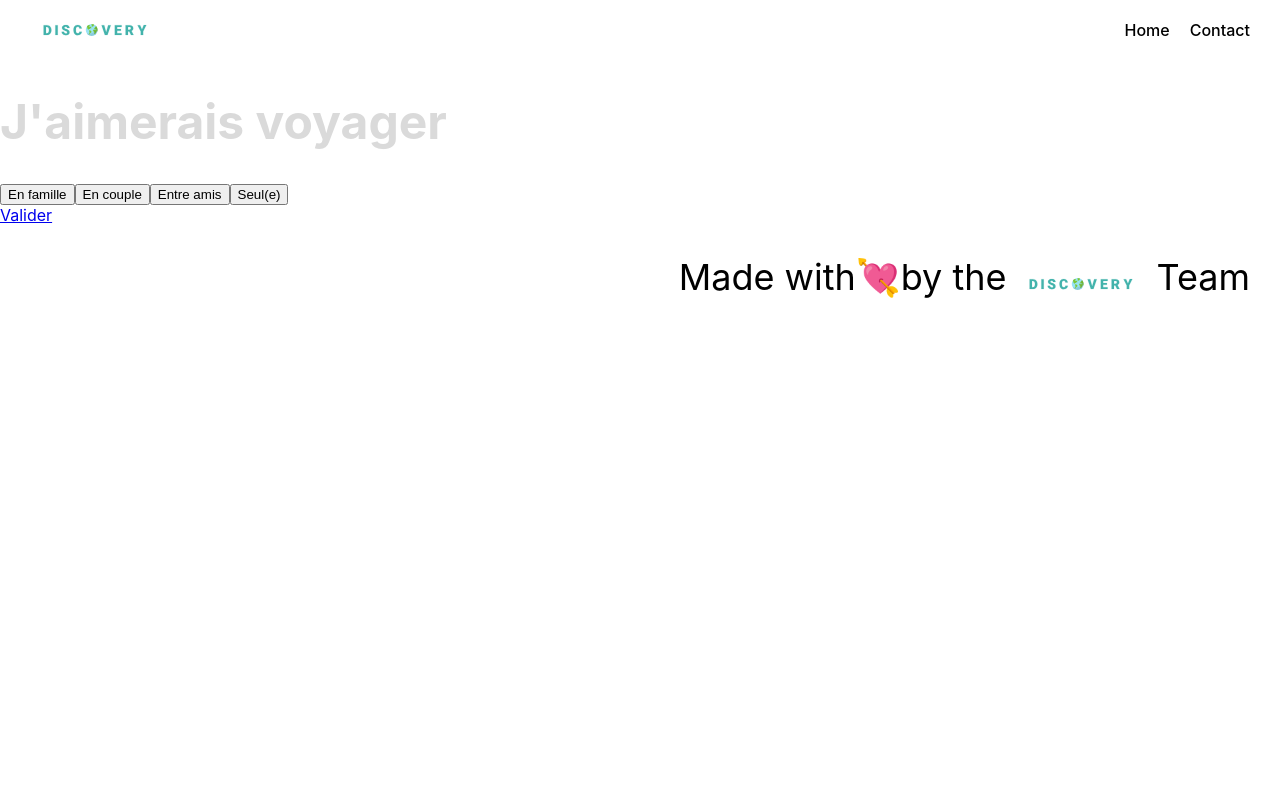
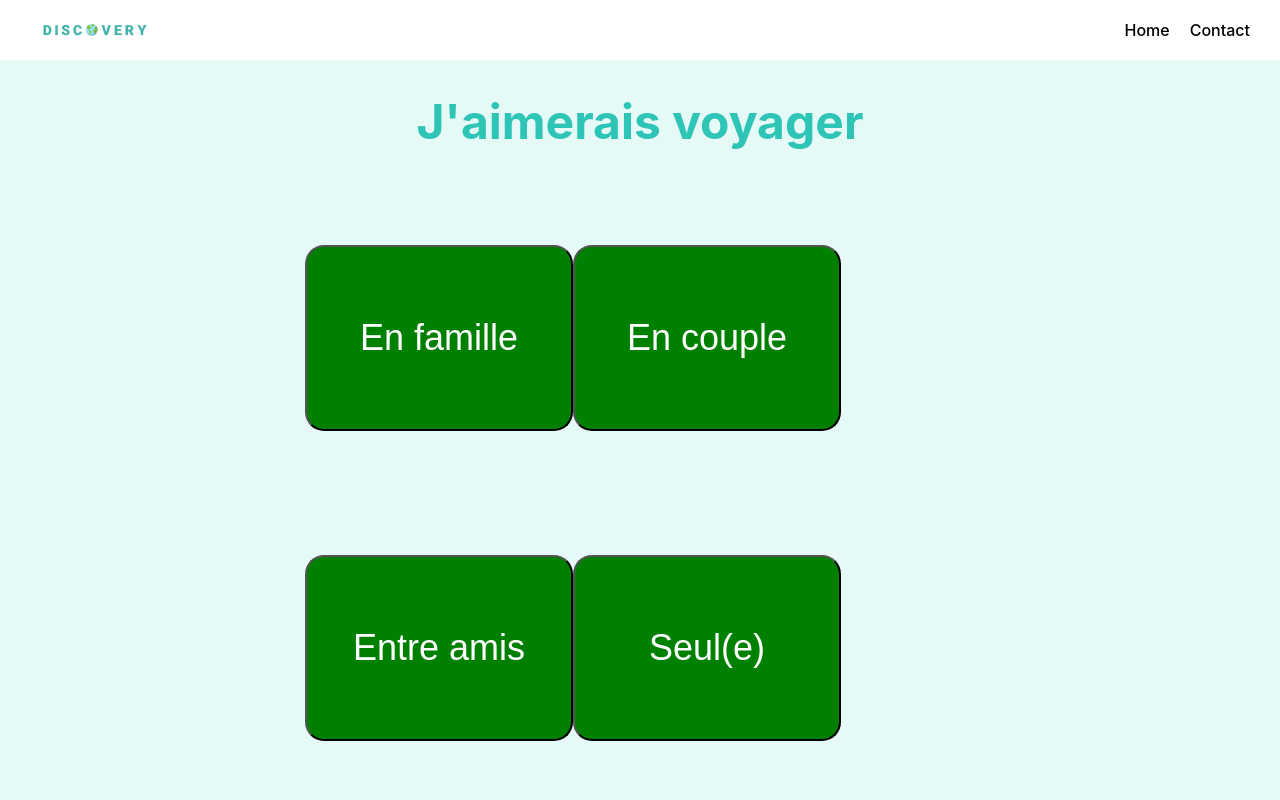
Before and after one commit to gobelinmalin/bordeaux_mars_20_p2_discovery, a React (Create React App) app: page /quiz/0 in a window 1280 px wide. Shown: the top 800 px of the page. Built offline with nearby package versions, Linux system fonts and the light colour scheme.

Commit message:
premiere mise en forme css

```diff
--- a/src/components/Quiz.js
+++ b/src/components/Quiz.js
@@ -1,5 +1,7 @@
 import React, { Component } from "react";
 import { Link } from 'react-router-dom';
+
+import "../style/css/Quiz.css";
 
 const listOfQuiz = [
   {
@@ -35,10 +37,10 @@ class Quiz extends Component {
             <h1>{quiz.title}</h1>
             <div className="Quiz_responses">
               {quiz.responses.map((response, index) =>
-                <button onClick={() => this.handleClick(response) } key={index}>{response}</button>
+                <button className="Quiz_response" onClick={() => this.handleClick(response) } key={index}>{response}</button>
               )}
             </div>
-            <Link to="/quiz/1" onClick={() => this.submitForm()}>Valider</Link>
+            <Link className="Quiz_button" to="/quiz/1" onClick={() => this.submitForm()}>Valider</Link>
           </div>
         )}
       </div>
--- /dev/null
+++ b/src/style/css/Quiz.css
@@ -0,0 +1,49 @@
+.Quiz {
+    background-color:  rgba(203, 243, 240, 0.5);
+    display: flex;
+    justify-content: center;
+    height: 800px;
+}
+
+ .Quiz_content {
+     display: flex;
+     flex-direction: column;
+     align-items: center;
+     width: 100%;
+
+ }
+
+
+.Quiz_responses {
+    display: flex;
+  align-items: flex-start;
+  flex-wrap: wrap;
+  height: 100%;
+  align-content: space-around;
+}
+h1 {
+    color: #2EC4B6;
+}
+.Quiz_response{
+    background-color: green;
+    color: white;
+    font-size:36px ;
+    flex-wrap: wrap;
+    width: 40%;
+    height: 30%;
+    border-radius: 19px;
+}
+.Quiz_button {
+    color: #2ec4b6;
+    background-color: white;
+    padding: 10px;
+    text-align: center;
+    font-size: 24px;
+    margin: 4px 2px;
+    border-radius: 90px;
+    text-decoration: none;
+    justify-content: flex-end;
+    width: 30%;
+
+
+}
```
Also changed, not shown: 1 other file (tests, documents, lock files or other folders).
